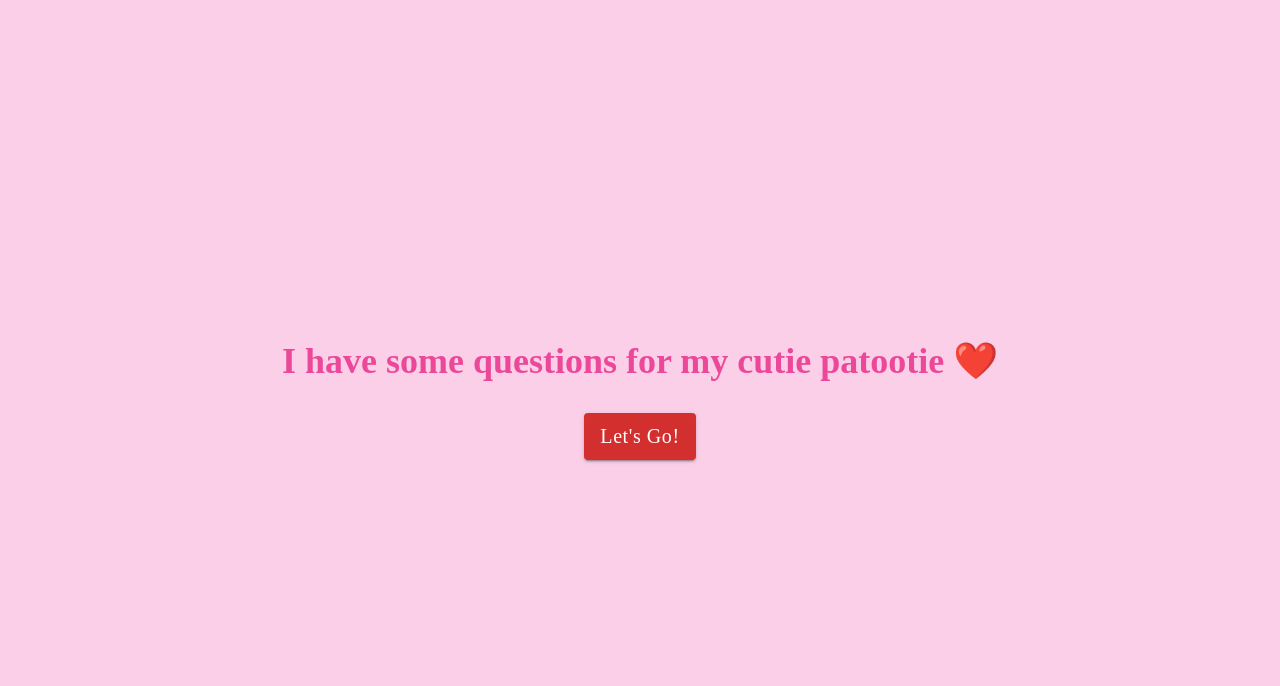
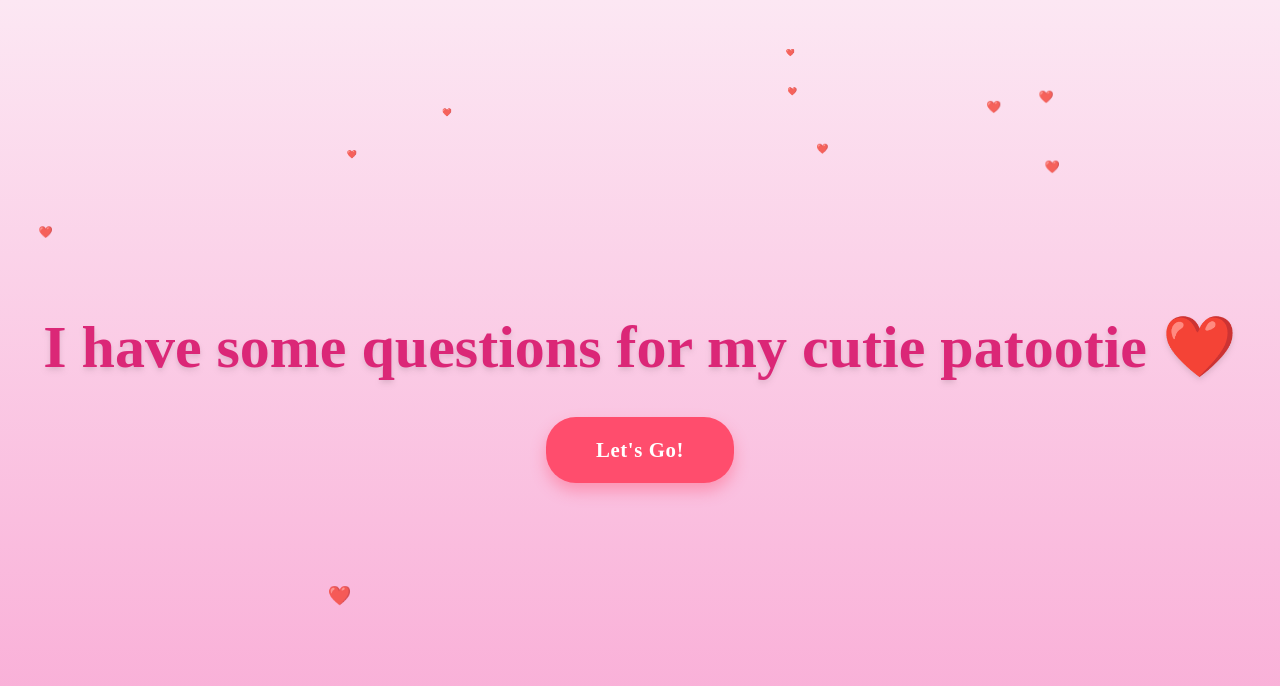
Before and after one commit to Emilhubb/Proposal, a React (Vite) app in the folder proposal-project/: page / in a window 1280 px wide. Shown: the top 686 px of the page. Built offline with nearby package versions, Linux system fonts and the light colour scheme.

Commit message:
adding animation

```diff
--- a/proposal-project/src/components/BuildUp.jsx
+++ b/proposal-project/src/components/BuildUp.jsx
@@ -1,5 +1,6 @@
 import { useRef, useState, useEffect } from "react";
 import { Button } from "@mui/material";
+import HeartAnimation from "./HeartAnimation";
 
 const BuildUp = ({ next, setSelfie }) => {
   const videoRef = useRef(null);
@@ -31,52 +32,53 @@ const BuildUp = ({ next, setSelfie }) => {
     const canvas = canvasRef.current;
     const ctx = canvas.getContext("2d");
 
-    // Video sensorunun əsl ölçüləri
     const vW = video.videoWidth;
     const vH = video.videoHeight;
 
-    // Cihazın bucağını alırıq
     let angle = 0;
     if (screen.orientation) angle = screen.orientation.angle;
     else if (window.orientation) angle = window.orientation;
 
-    // 1. Əgər telefon yan tutulubsa (90 və ya 270),
-    // Canvasın eni videonun hündürlüyünə bərabər olmalıdır ki, şəkil köndələn qalmasın.
     const isLandscape = angle === 90 || angle === 270 || angle === -90;
 
+    const padding = 20;
+    const bottomSpace = 90;
+
     if (isLandscape) {
-      canvas.width = vH;
-      canvas.height = vW;
+      canvas.width = vH + padding * 2;
+      canvas.height = vW + padding + bottomSpace;
     } else {
-      canvas.width = vW;
-      canvas.height = vH;
+      canvas.width = vW + padding * 2;
+      canvas.height = vH + padding + bottomSpace;
     }
 
-    // 2. Transformasiyanı mərkəzə köçürürük
-    ctx.clearRect(0, 0, canvas.width, canvas.height);
+    ctx.fillStyle = "#ffffff";
+    ctx.fillRect(0, 0, canvas.width, canvas.height);
+
     ctx.save();
-    ctx.translate(canvas.width / 2, canvas.height / 2);
-
-    // 3. Bucaq qədər fırladırıq
-    // (Mobil cihazlarda adətən mənfi bucaq istifadə olunur ki, görüntü düzəlsin)
+    ctx.translate(
+      canvas.width / 2,
+      (canvas.height - bottomSpace + padding) / 2,
+    );
     ctx.rotate((-angle * Math.PI) / 180);
-
-    // 4. Selfie effektini təmin edirik (Front camera mirror)
-    // Əgər şəkli çəkəndə sağ-sol tərsinə çıxsa, aşağıdakı sətri silə bilərsən.
     ctx.scale(-1, 1);
-
-    // 5. Videonu mərkəzə çəkirik
     ctx.drawImage(video, -vW / 2, -vH / 2, vW, vH);
-
     ctx.restore();
 
-    // Şəkli data URL-ə çeviririk
+    ctx.fillStyle = "#4b5563";
+    ctx.textAlign = "center";
+    ctx.font = "bold 28px 'Dancing Script', cursive";
+    ctx.fillText(
+      "Our first photo together! ❤️",
+      canvas.width / 2,
+      canvas.height - 35,
+    );
+
     const data = canvas.toDataURL("image/png");
     setPhoto(data);
     setHasPhoto(true);
     setSelfie(data);
 
-    // Kameranı dayandır
     if (video.srcObject) {
       video.srcObject.getTracks().forEach((t) => t.stop());
     }
@@ -92,6 +94,7 @@ const BuildUp = ({ next, setSelfie }) => {
 
   return (
     <div className="h-screen flex flex-col items-center justify-center bg-pink-200 text-center p-6">
+      <HeartAnimation />
       <h2 className="text-3xl font-bold mb-6">
         Let's make this moment a little more memorable!
       </h2>
@@ -121,15 +124,33 @@ const BuildUp = ({ next, setSelfie }) => {
         </>
       ) : (
         <>
-          <h2 className="text-3xl font-bold mb-4">
-            Our first photo together! ❤️
-          </h2>
-          <img
-            src={photo}
-            alt="selfie"
-            className="w-72 h-72 rounded-lg border object-cover mb-4"
-          />
+          <div className="flex flex-col items-center">
+            {/* Polaroid Çərçivə */}
+            <div className="bg-white p-3 pb-12 rounded-sm shadow-2xl transform rotate-1 transition-transform hover:rotate-0">
+              {/* Şəkil sahəsi */}
+              <div className="w-72 h-72 overflow-hidden border border-gray-200">
+                <img
+                  src={photo}
+                  alt="selfie"
+                  className="w-full h-full object-cover"
+                  style={{ filter: "sepia(0.2) contrast(1.1)" }} // Vintage filter toxunuşu
+                />
+              </div>
 
+              {/* Şəklin altındakı yazı sahəsi */}
+              <div className="mt-6 text-center">
+                <h2
+                  className="text-2xl text-gray-700 opacity-80"
+                  style={{
+                    fontFamily: "'Dancing Script', cursive",
+                    fontWeight: "bold",
+                  }}
+                >
+                  Our first photo together! ❤️
+                </h2>
+              </div>
+            </div>
+          </div>
           <div className="flex gap-4 justify-center mt-4">
             {hasPhoto && (
               <Button
--- /dev/null
+++ b/proposal-project/src/components/HeartAnimation.jsx
@@ -0,0 +1,27 @@
+import React from "react";
+import "../styles/App.css";
+
+const HeartAnimation = () => {
+  const hearts = Array.from({ length: 10 });
+  return (
+    <div className="absolute inset-0 z-999">
+      {hearts.map((_, i) => (
+        <span
+          key={i}
+          className="floating-heart text-pink-400"
+          style={{
+            left: `${Math.random() * 100}%`, // Ekranın fərqli yerlərindən çıxsın
+            fontSize: `${Math.random() * 10 + 10}px`, // Ölçüləri fərqli olsun
+            animationDuration: `${Math.random() * 10 + 5}s`, // Sürətləri fərqli olsun (5-10 saniyə)
+            animationDelay: `${Math.random() * 4}s`, // Başlama vaxtları fərqli olsun
+            opacity: Math.random() * 0.5 + 0.3, // Şəffaflıqları fərqli olsun
+          }}
+        >
+          ❤️
+        </span>
+      ))}
+    </div>
+  );
+};
+
+export default HeartAnimation;
--- a/proposal-project/src/components/Intro.jsx
+++ b/proposal-project/src/components/Intro.jsx
@@ -1,16 +1,45 @@
 import Button from "@mui/material/Button";
 import useTypeWriter from "../useTypeWriter";
+import "../styles/App.css";
+import HeartAnimation from "./HeartAnimation";
 
 const Intro = ({ next }) => {
   const fullMessage = "I have some questions for my cutie patootie ❤️";
+
   const message = useTypeWriter(fullMessage, 40);
 
   return (
-    <div className="h-screen flex flex-col items-center justify-center bg-pink-200 text-center">
-      <h1 className="text-4xl font-bold mb-8 text-pink-500">{message}</h1>
-      <Button variant="contained" color="error" onClick={next}>
-        Let's Go!
-      </Button>
+    <div className="h-screen flex flex-col items-center justify-center bg-gradient-to-b from-pink-100 to-pink-300 text-center p-6 overflow-hidden relative">
+      <HeartAnimation/>
+      <div className="z-10 flex flex-col items-center">
+        <h1
+          className="text-5xl md:text-6xl font-bold mb-10 text-pink-600 drop-shadow-md"
+          style={{ fontFamily: "'Dancing Script', cursive" }}
+        >
+          {message}
+        </h1>
+
+        <Button
+          variant="contained"
+          onClick={next}
+          sx={{
+            backgroundColor: "#ff4d6d",
+            padding: "15px 50px",
+            borderRadius: "30px",
+            fontSize: "1.3rem",
+            fontWeight: "bold",
+            textTransform: "none",
+            boxShadow: "0 8px 15px rgba(255, 77, 109, 0.4)",
+            "&:hover": {
+              backgroundColor: "#ff758f",
+              transform: "scale(1.1)",
+              transition: "0.3s",
+            },
+          }}
+        >
+          Let's Go!
+        </Button>
+      </div>
     </div>
   );
 };
--- a/proposal-project/src/components/Question.jsx
+++ b/proposal-project/src/components/Question.jsx
@@ -1,12 +1,14 @@
 import Button from "@mui/material/Button";
 import React from "react";
 import useTypeWriter from "../useTypeWriter";
+import HeartAnimation from "./HeartAnimation";
 
 const Question = ({ next, text, options }) => {
   const fullMessage = text
   const message = useTypeWriter(fullMessage, 40);
   return (
     <>
+    <HeartAnimation/>
       <div className="h-screen flex flex-col items-center justify-center bg-pink-200 text-center">
         <h2 className="text-3xl font-bold mb-4 text-pink-500 pb-10">{message}</h2>
 
--- a/proposal-project/src/components/Selfie.jsx
+++ /dev/null
@@ -1,9 +0,0 @@
-import React from 'react'
-
-const Selfie = () => {
-  return (
-    <div>Selfie</div>
-  )
-}
-
-export default Selfie
--- a/proposal-project/src/styles/App.css
+++ b/proposal-project/src/styles/App.css
@@ -1,3 +1,26 @@
 *{
     font-family: 'Dancing Script', cursive;
 }
+@keyframes floatDown {
+  0% {
+    transform: translateY(1vh) scale(0.5); /* Ekranın yuxarısından kənarda başlayır */
+    opacity: 0;
+  }
+  10% {
+    opacity: 0.8;
+  }
+  90% {
+    opacity: 0.8;
+  }
+  100% {
+    transform: translateY(100vh) scale(1.4); /* Ekranın aşağısından kənara çıxır */
+    opacity: 0;
+  }
+}
+
+.floating-heart {
+  position: absolute;
+  top: -10vh; /* Başlanğıc nöqtəsi yuxarı */
+  animation: floatDown linear infinite;
+  pointer-events: none;
+}
```
